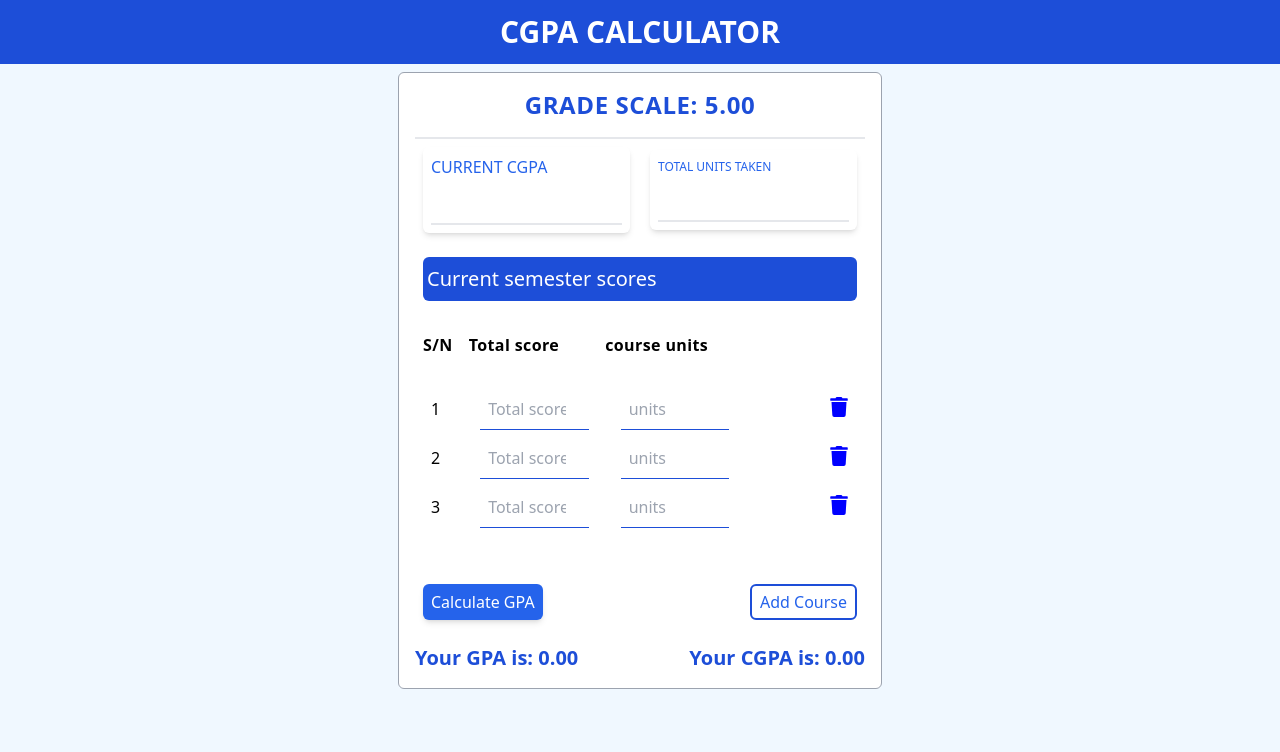
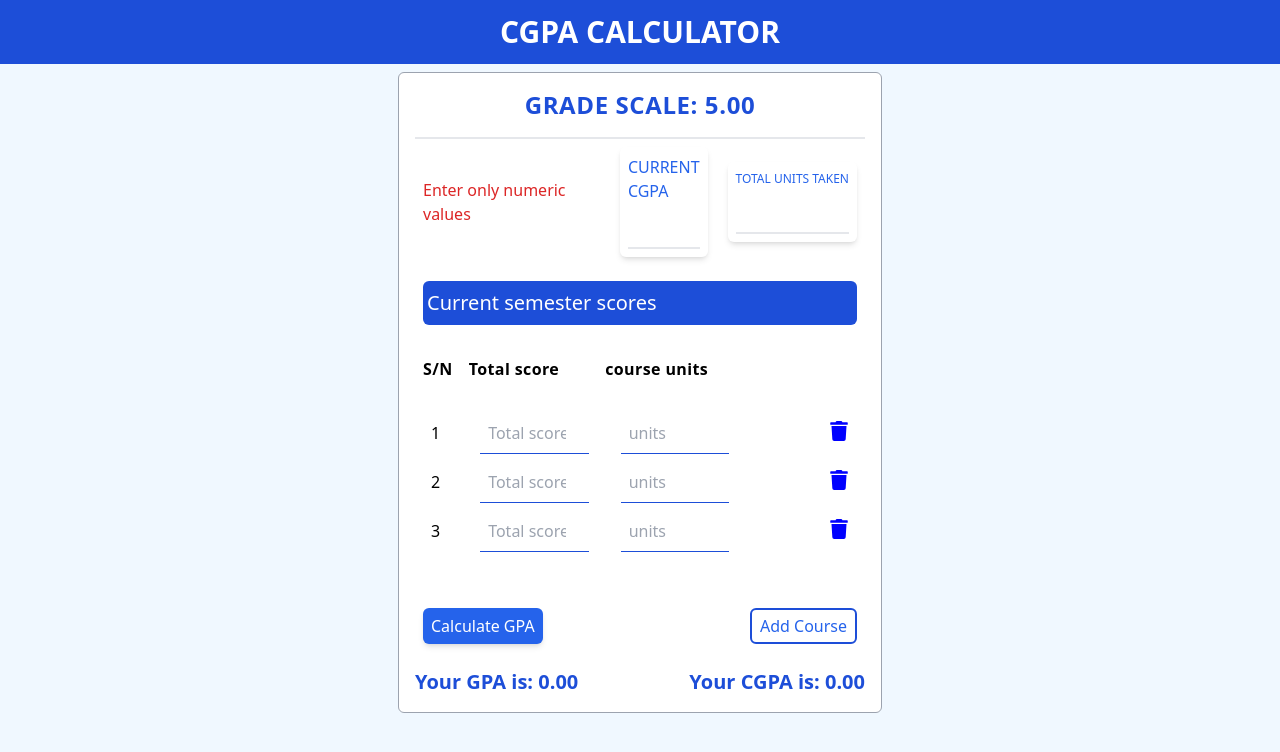
Before and after one commit to cent-kanayo/cgpacalculator, a Next.js app: page / in a window 1280 px wide. Shown: the top 752 px of the page. Built offline with nearby package versions, Linux system fonts and the light colour scheme.

Commit message:
Fix: Numeric message

```diff
--- a/app/Hero.tsx
+++ b/app/Hero.tsx
@@ -113,9 +113,7 @@ const Hero = () => {
         <div className=" rounded-md p-2">
           <form onSubmit={handleSubmit}>
             <div className="flex justify-between items-center mb-6 gap-x-5">
-              {error && (
-                <p className="text-red-600">Enter only numeric values</p>
-              )}
+              <p className="text-red-600">Enter only numeric values</p>
               <div className="flex-1 flex flex-col gap-4 text-blue-600 rounded-md shadow-md p-2">
                 <label htmlFor="cgpa">CURRENT CGPA</label>
                 <input
@@ -168,7 +166,9 @@ const Hero = () => {
                       className="w-1/4 outline-none border-b border-blue-700 border-1 mb-2 p-2"
                       placeholder="units"
                     />
-                    {showGrade && <p className="mb-2 p-2">{grade.value}</p>}
+                    {showGrade && (
+                      <p className="mb-2 p-2 mr-2">{grade.value}</p>
+                    )}
                     <button
                       onClick={() =>
                         setGrades(grades.filter((prev) => prev.id !== grade.id))
```
